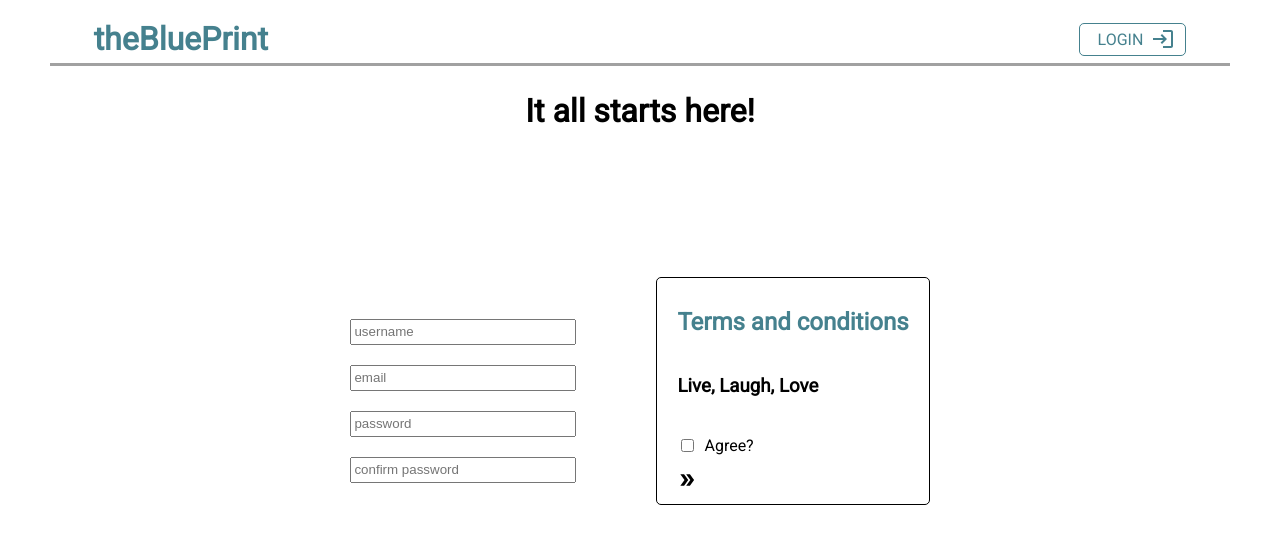
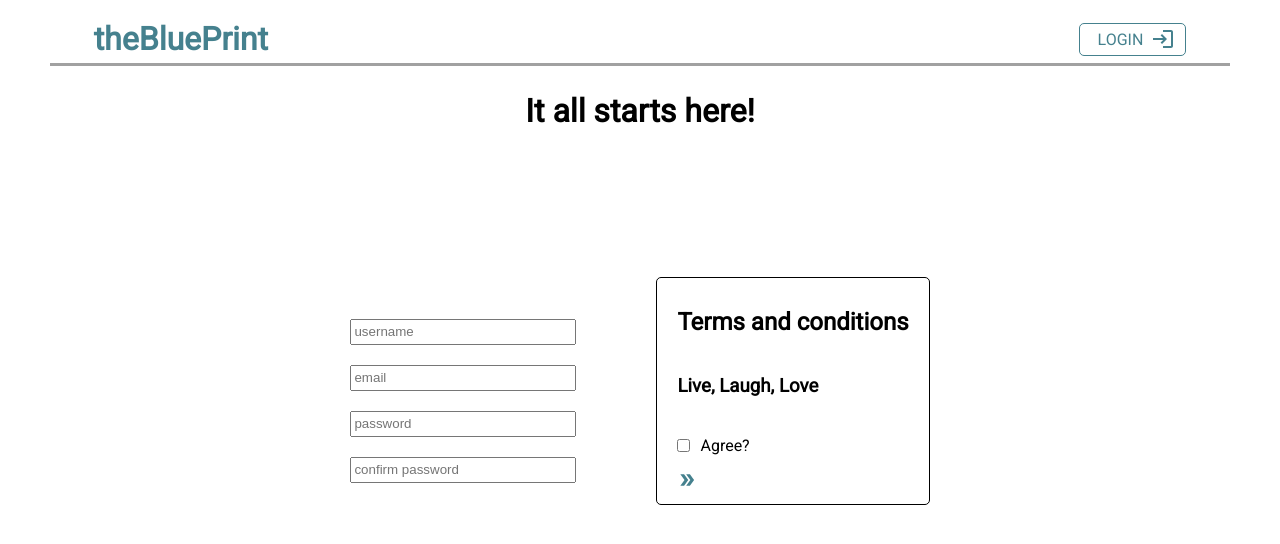
Before and after one commit to gootieno/theBluePrint, a React (Create React App) app in the folder frontend/: page /register in a window 1280 px wide. Shown: the top 544 px of the page. Built offline with nearby package versions, Linux system fonts and the light colour scheme.

Commit message:
cleaned up frontend styling on signup page

```diff
--- a/frontend/src/components/LoginForm/index.js
+++ b/frontend/src/components/LoginForm/index.js
@@ -18,7 +18,7 @@ const LoginForm = ({ setShowModal }) => {
   const history = useHistory();
 
   const handleInputChange = (e) => {
-    setCredentials({ ...credentials, [e.target.id]: e.target.value });
+    setCredentials({ ...credentials, [e.target.name]: e.target.value });
   };
 
   const handleLogin = async (e) => {
--- a/frontend/src/components/SignUpPage/signup.css
+++ b/frontend/src/components/SignUpPage/signup.css
@@ -34,15 +34,14 @@
 }
 
 #signup-form-submit {
-  margin: 15px 0 10px;
-}
-
-#signup-page-terms-and-conditions {
+  margin-top: 15px;
+  margin-left: 0;
   color: #45818e;
 }
 
 #signup-page-terms-confirm {
   margin-right: 10px;
+  margin-left: 0;
   cursor: pointer;
 }
 
@@ -55,6 +54,8 @@
 .signup-submit {
   cursor: pointer;
   width: fit-content;
+  margin-left: 0;
+  margin-bottom: 5px;
 }
 
 .signup-submit:hover {
```
Also changed, not shown: 1 other file (tests, documents, lock files or other folders).
